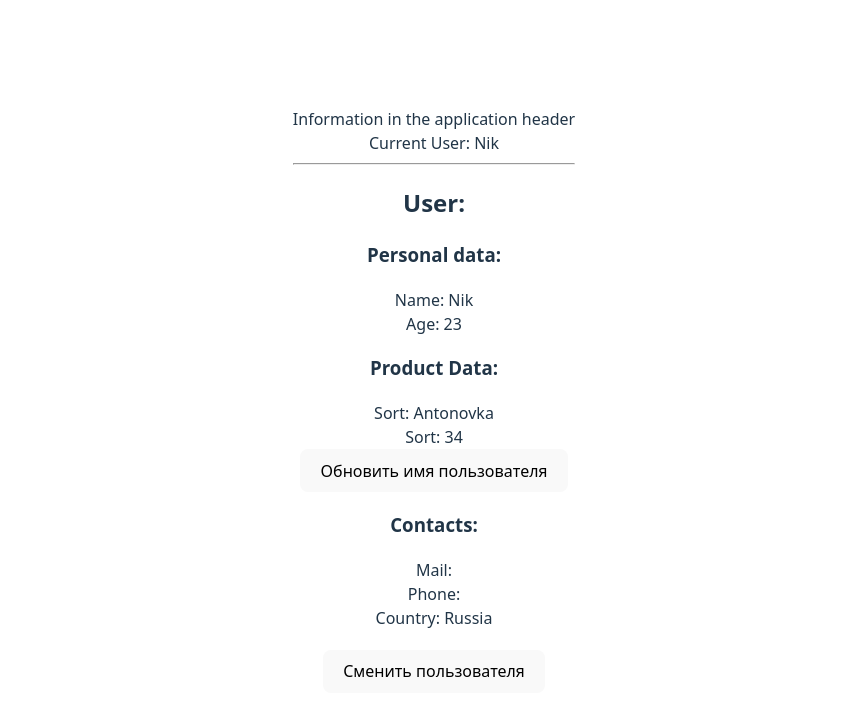
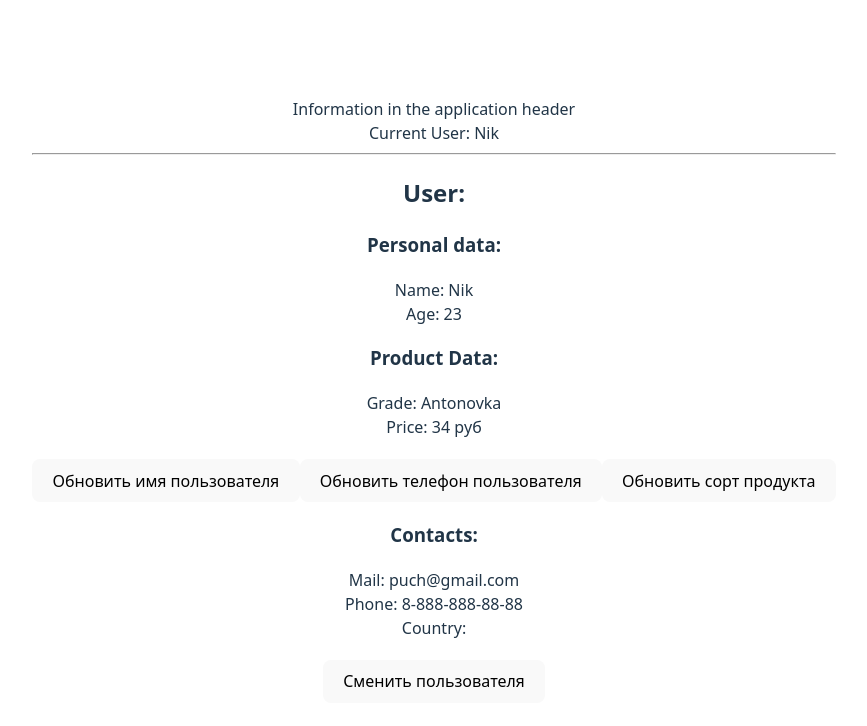
Before and after one commit to PuchNik/context_api_theory, a React (Vite) app: page / in a window 1280 px wide. Shown: the top 726 px of the page, without its empty margins (206-1073 px from the left). Built offline with nearby package versions, Linux system fonts and the light colour scheme.

Commit message:
Добвлены новые кейсы в State Manager

```diff
--- a/src/App.jsx
+++ b/src/App.jsx
@@ -16,18 +16,18 @@ const getUserFromServer = () => ({
 // Получение данных продукта с "сервера"
 const getProductFromServer = () => ({
     id: 'product_1',
-    sort: 'Antonovka',
+    grade: 'Antonovka',
     price: 34,
     country: 'Russia'
 })
 
 // Получение измененных данных пользователя с "сервера"
 const getAnotherUserFromServer = () => ({
-    id: 'user_1',
+    id: 'user_2',
     name: 'Igor',
-    age: 23,
-    email: 'puch@gmail.com',
-    phone: '8-888-888-88-88',
+    age: 46,
+    email: 'igor@mail.ru',
+    phone: '7-777-777-77-77',
 })
 
 export default function App() {
@@ -44,8 +44,20 @@ export default function App() {
             case 'SET_USER_DATA':
                 setUserData(payload)
                 break
+            case 'SET_USER_PHONE_NUMBER':
+                setUserData({
+                    ...userData,
+                    phone: '8-999-999-99-99',
+                })
+                break
+            case 'SET_PRODUCT_NAME':
+                setProductData({
+                    ...productData,
+                    grade: 'Gala',
+                })
+                break
             default:
-                // Ничего не делаем
+            // Ничего не делаем
         }
     }
 
@@ -67,7 +79,7 @@ export default function App() {
     }
 
     return (
-        <AppContextProvider userValue={{userData, dispatch}} productValue={productData}>
+        <AppContextProvider userValue={{userData, dispatch}} productValue={{productData, dispatch}}>
             <Header/>
             <hr/>
 
--- a/src/components/userBlock/components/userContacts/UserContacts.jsx
+++ b/src/components/userBlock/components/userContacts/UserContacts.jsx
@@ -2,7 +2,9 @@ import {useContext} from 'react'
 import {ProductDataContext, UserDataContext} from "../../../../contextAPI/index.js";
 
 export const UserContacts = () => {
-    const {email, phone} = useContext(UserDataContext)
+    const {userData} = useContext(UserDataContext)
+    const {email, phone} = userData
+
     const {country} = useContext(ProductDataContext)
 
     return (
--- a/src/components/userBlock/components/userPersanalInfo/UserPersonalInfo.jsx
+++ b/src/components/userBlock/components/userPersanalInfo/UserPersonalInfo.jsx
@@ -3,19 +3,28 @@ import {ProductDataContext, UserDataContext} from "../../../../contextAPI/index.
 
 export const UserPersonalInfo = () => {
     // Деструктуризация UserDataContext
-    const {userData, dispatch} = useContext(UserDataContext)
-    const {name, age, email, phone} = userData
+    const {userData, dispatch: userDispatch} = useContext(UserDataContext)
+    const {name, age} = userData
 
-    // обновление данных пользователя (возраст)
-    const onUserUpdate = () => {
-        const newUserData = {...userData, age: 30}
-        dispatch({
-            type: 'SET_USER_DATA', payload: newUserData
+    // Деструктуризация UserDataContext
+    const {productData, dispatch: productDispatch} = useContext(ProductDataContext)
+    const {grade, price} = productData
+
+    // Обновление данных пользователя (возраст)
+    const updateUserName = () => {
+        const newUserName = {...userData, name: 'Pavel'}
+        userDispatch({
+            type: 'SET_USER_DATA', payload: newUserName
         })
     }
 
-    // Деструктуризация UserDataContext
-    const {sort, price} = useContext(ProductDataContext)
+    const updateUserPhone = () => {
+        userDispatch({type: 'SET_USER_PHONE_NUMBER', payload: userData})
+    }
+
+    const updateProductGrade = () => {
+        productDispatch({type: 'SET_PRODUCT_NAME', payload: productData})
+    }
 
     return (
         <>
@@ -24,10 +33,35 @@ export const UserPersonalInfo = () => {
             <div>Age: {age}</div>
 
             <h3>Product Data: </h3>
-            <div>Sort: {sort}</div>
-            <div>Sort: {price}</div>
+            <div>Grade: {grade}</div>
+            <div>Price: {price} руб</div>
 
-            <button onClick={onUserUpdate}>Обновить имя пользователя</button>
+            <button
+                onClick={updateUserName}
+                style={{
+                    marginTop: '20px'
+                }}
+            >
+                Обновить имя пользователя
+            </button>
+
+            <button
+                onClick={updateUserPhone}
+                style={{
+                    marginTop: '20px'
+                }}
+            >
+                Обновить телефон пользователя
+            </button>
+
+            <button
+                onClick={updateProductGrade}
+                style={{
+                    marginTop: '20px'
+                }}
+            >
+                Обновить сорт продукта
+            </button>
         </>
     )
 }
```
